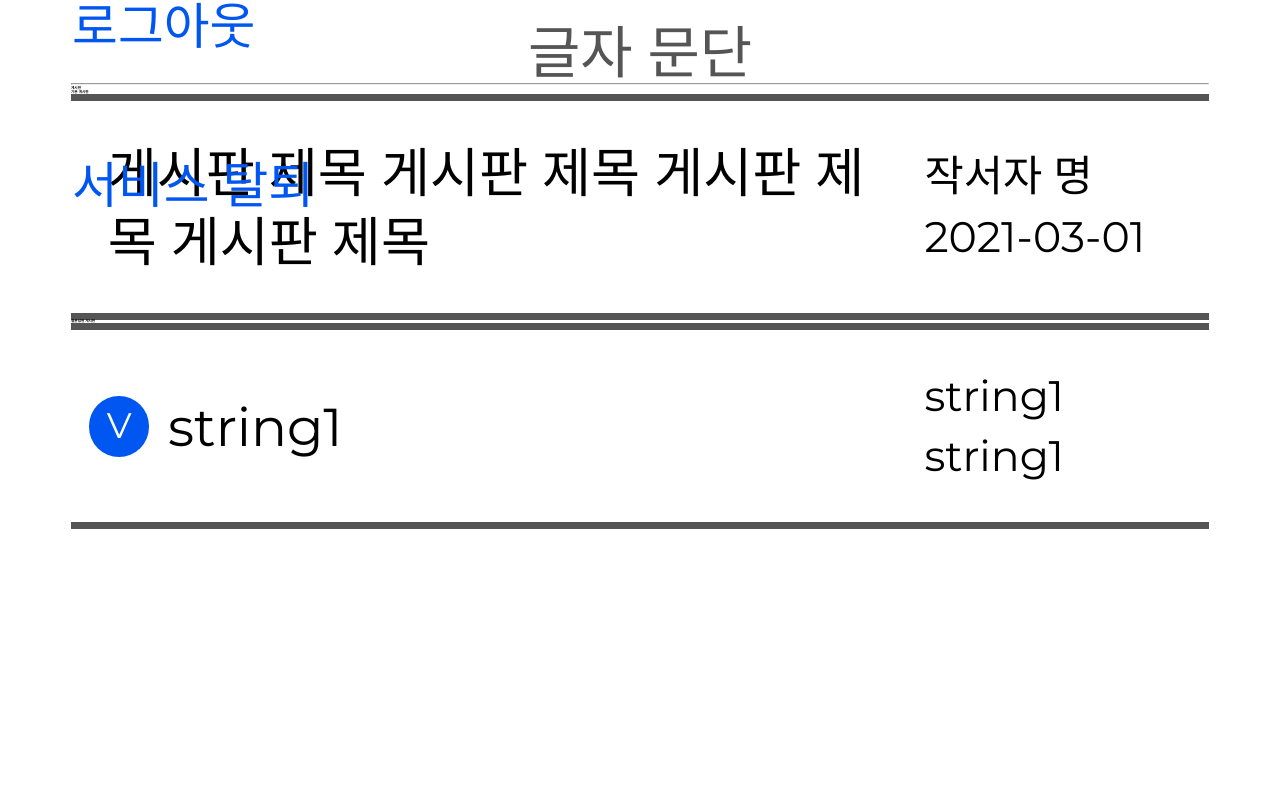
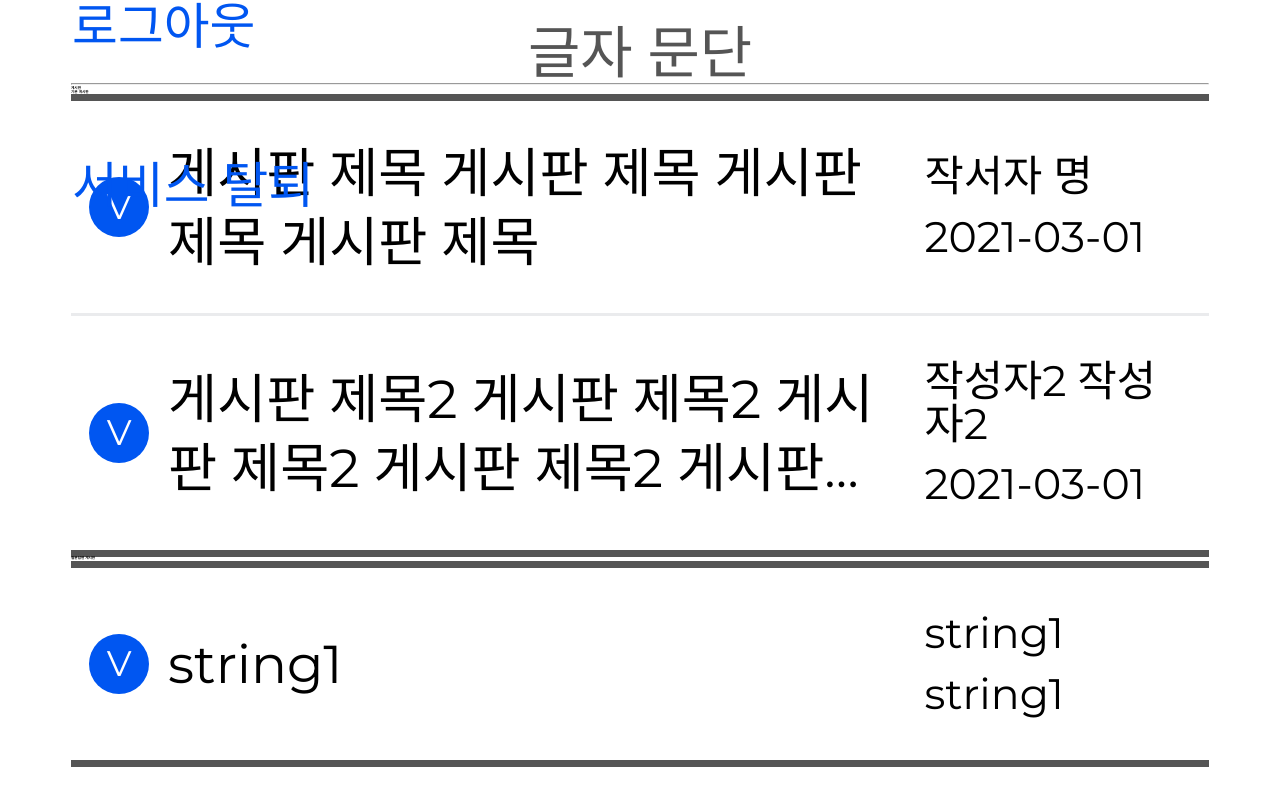
Before and after one commit to off-echoi/project-drill, a React (Create React App) app: page /common in a window 1280 px wide. Shown: the part 884-1689 px from the top of the page. Before the commit the page ends 1591 px from the top, so only its background shows below. Built offline with nearby package versions, Linux system fonts and the light colour scheme.

Commit message:
[Add] 보드 스타일 예시 추가

```diff
--- a/src/pages/00_Common/Common.tsx
+++ b/src/pages/00_Common/Common.tsx
@@ -14,7 +14,14 @@ const contentList1: ContentType[] = [
     date: '2021-03-01',
     userName: '작서자 명',
     href: '#',
-    answerYN: false,
+    answerYN: true,
+  },
+  {
+    title: '게시판 제목2 게시판 제목2 게시판 제목2 게시판 제목2 게시판 제목2 게시판 제목2 게시판 제목2 게시판 제목2',
+    date: '2021-03-01',
+    userName: '작성자2 작성자2',
+    href: '#',
+    answerYN: true,
   },
 ]
 const contentList2: ContentType[] = [
```
